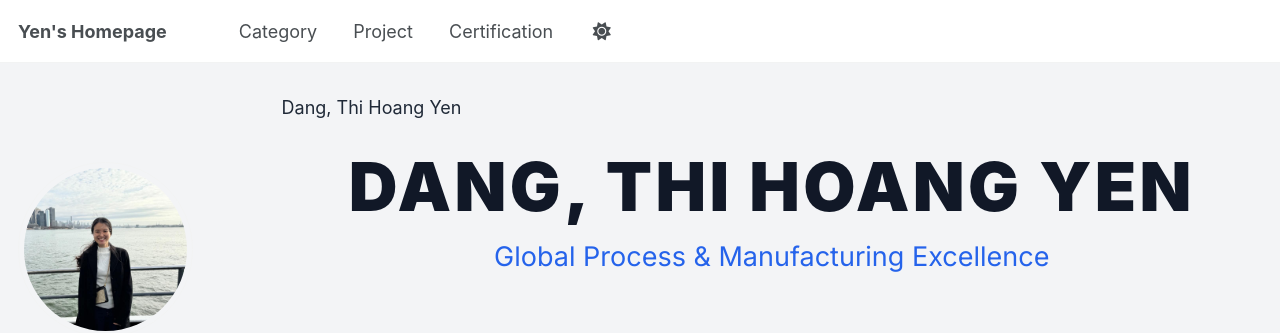
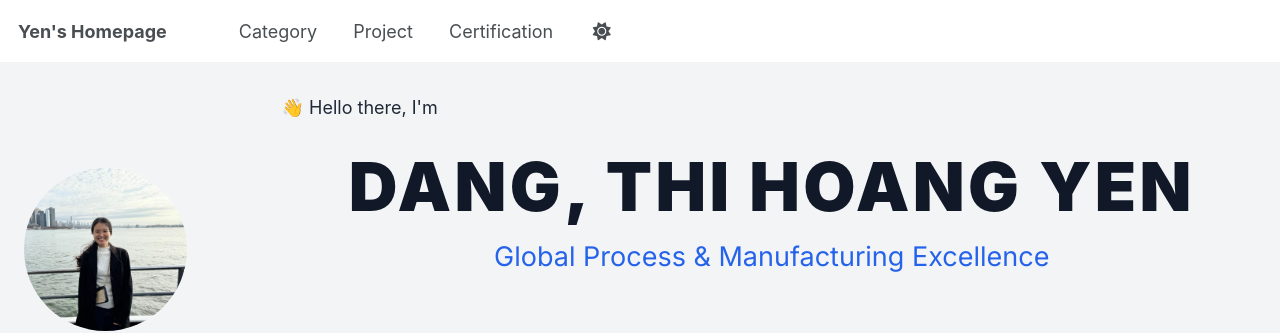
Before and after one commit to yen010390/yen010390.github.io, a Jekyll site: the page built from _pages/about.html, in a window 1280 px wide and 900 px high. Shown: the top 333 px of the window. Built offline with Jekyll 4.4.1, drawn with Linux system fonts in a browser that asks for light colours; nearby versions of some CDN libraries.

Commit message:
Update about.html

```diff
--- a/_pages/about.html
+++ b/_pages/about.html
@@ -1,7 +1,7 @@
 ---
 layout: archive
 permalink: /
-title: "Dang, Thi Hoang Yen"
+title: "👋 Hello there, I'm"
 author_profile: true
 ---
 <!DOCTYPE html>
```
